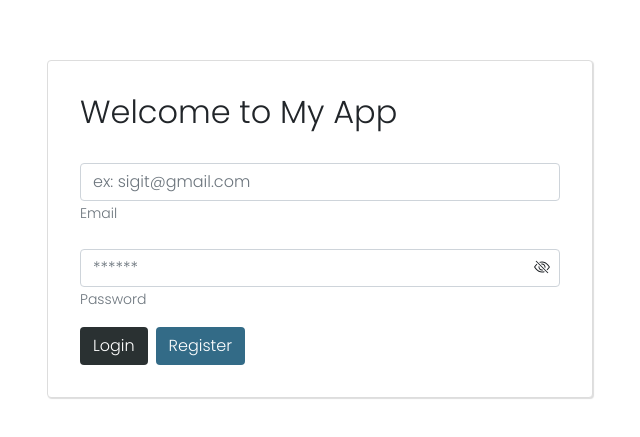
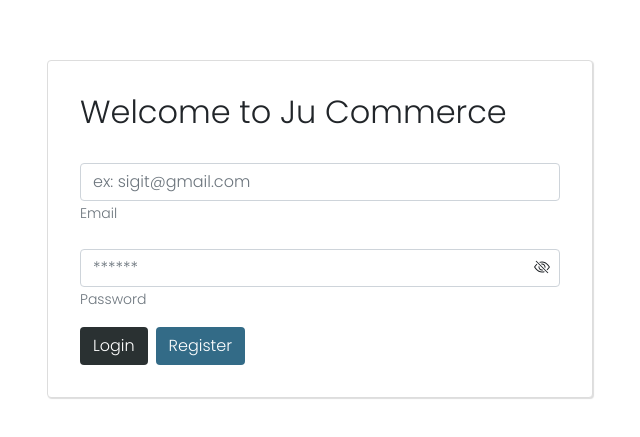
Before and after one commit to sigitfrank/ju-commerce, a React (Create React App) app in the folder client/: page /login in a window 1280 px wide. Shown: the part 171-608 px from the top of the page, without its empty margins (320-960 px from the left). Built offline with nearby package versions, Linux system fonts and the light colour scheme.

Commit message:
update app title

```diff
--- a/client/public/index.html
+++ b/client/public/index.html
@@ -22,7 +22,7 @@
       work correctly both with client-side routing and a non-root public URL.
       Learn how to configure a non-root public URL by running `npm run build`.
     -->
-  <title>React App</title>
+  <title>Ju Commerce</title>
   <link href="https://cdn.jsdelivr.net/npm/bootstrap@5.1.3/dist/css/bootstrap.min.css" rel="stylesheet"
     integrity="sha384-1BmE4kWBq78iYhFldvKuhfTAU6auU8tT94WrHftjDbrCEXSU1oBoqyl2QvZ6jIW3" crossorigin="anonymous">
   <style>
--- a/client/src/screens/auth/Login.js
+++ b/client/src/screens/auth/Login.js
@@ -24,7 +24,7 @@ const Login = () => {
                 <div className="row justify-content-center">
                     <div className="col-lg-6">
                         <div className="card">
-                            <h2>Welcome to My App</h2>
+                            <h2>Welcome to Ju Commerce</h2>
                             <div className="form-group">
                                 <label htmlFor=""></label>
                                 <input type="text" value={login.email} onChange={(e) => setLoginState(e.target.value, 'email')} name="email" id="email" className="form-control" placeholder="ex: sigit@gmail.com" />
```
